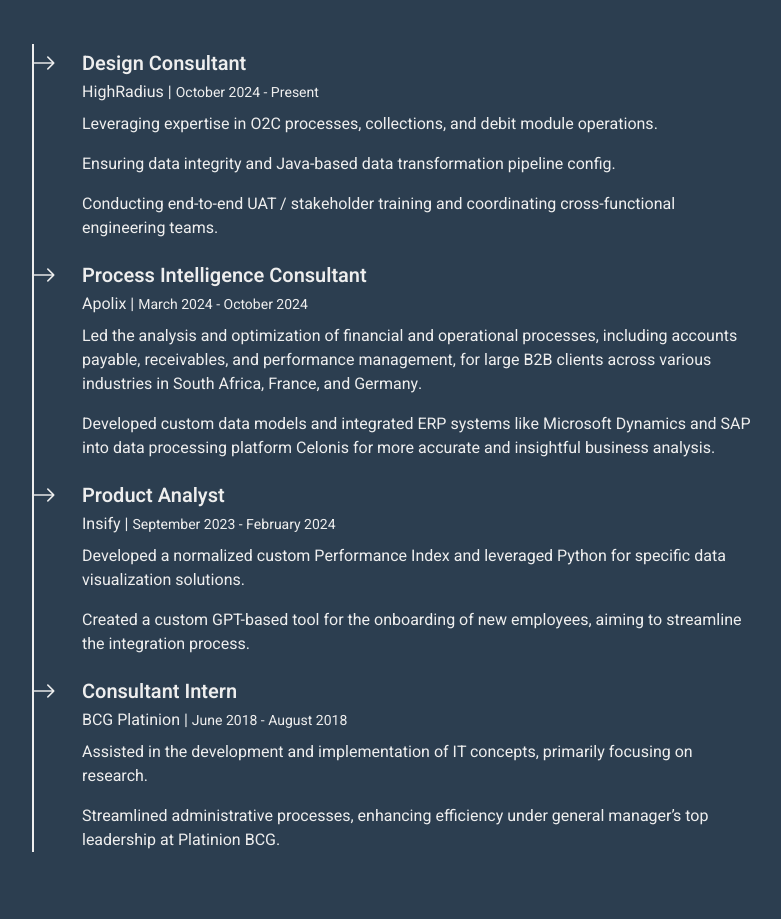
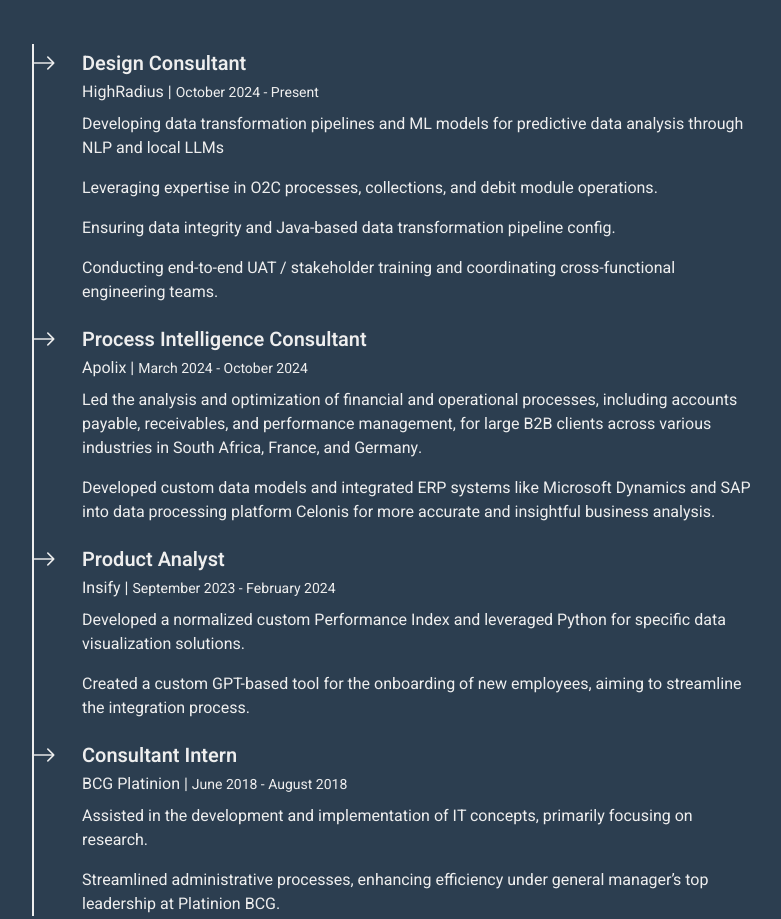
Before and after one commit to riccardocloud/test_website2, a plain HTML site: page index.html in a window 1280 px wide. Shown: the part 1271-2190 px from the top of the page, without its empty margins (438-1219 px from the left). Drawn offline with nearby package versions, Linux system fonts and the light colour scheme.

Commit message:
Update index.html

```diff
--- a/index.html
+++ b/index.html
@@ -217,6 +217,7 @@
 			    <p class="mb-2">
 			        <a href="https://www.highradius.com/" target="_blank" class="text-decoration-none text-light" style="color: #02b87b;">HighRadius</a> | <small>October 2024 - Present</small>
 			    </p>
+			    <p>Developing data transformation pipelines and ML models for predictive data analysis through NLP and local LLMs</p>
 			    <p>Leveraging expertise in O2C processes, collections, and debit module operations.</p>
 			    <p>Ensuring data integrity and Java-based data transformation pipeline config.</p>
 			    <p>Conducting end-to-end UAT / stakeholder training and coordinating cross-functional engineering teams.</p>
```
